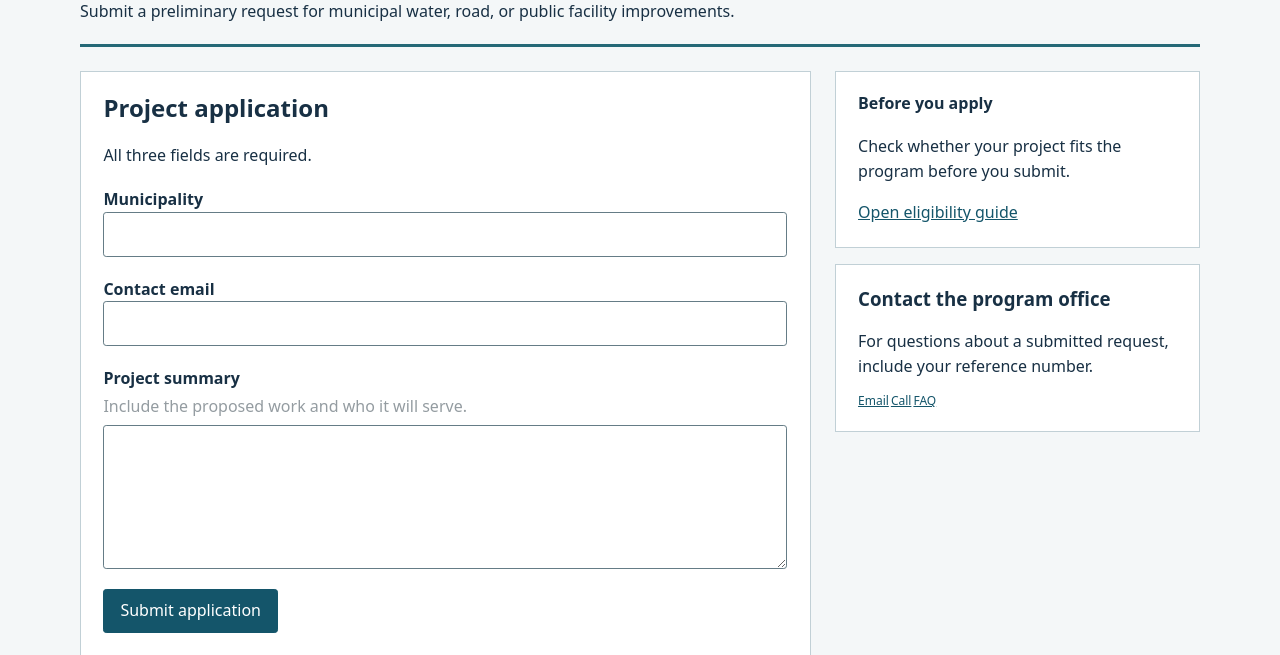
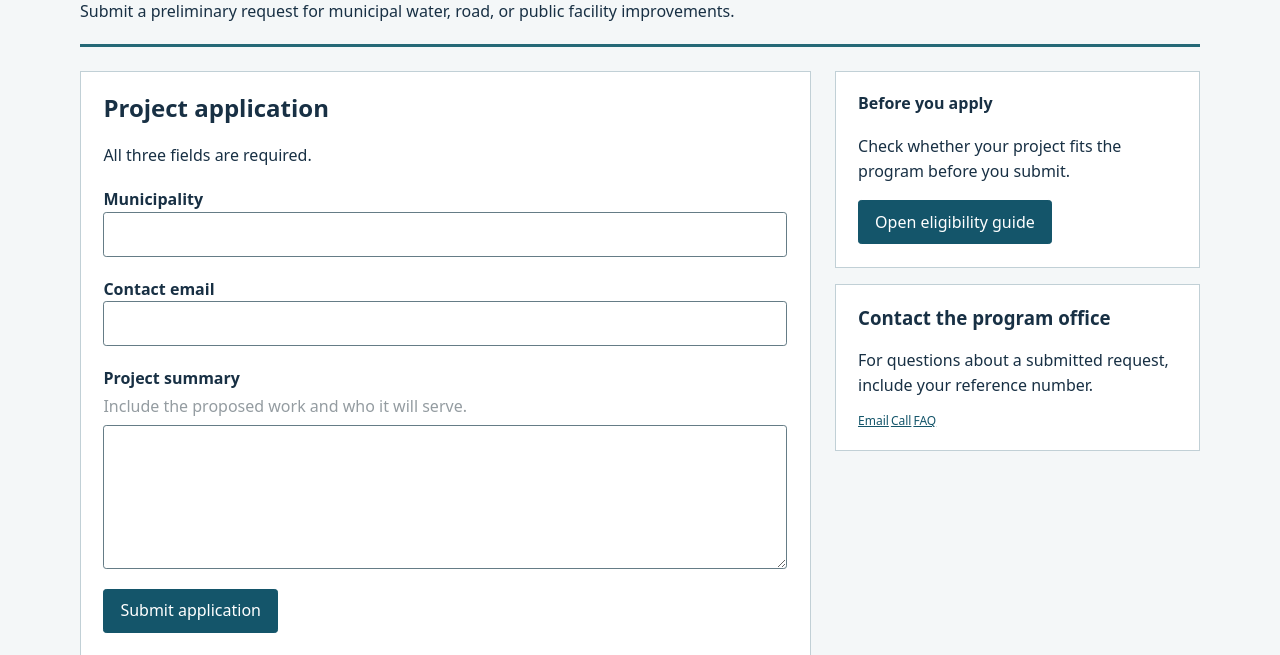
Before and after one commit to danielh-official/infrastructure-grant-portal, a PHP site: page / in a window 1280 px wide. Shown: the part 182-837 px from the top of the page. Run offline with PHP 8.4, Linux system fonts and the light colour scheme.

Commit message:
Make "Open eligibility guide" a button
Passes 'the keyboard can open and close the guide and return to its
control'

```diff
--- a/views/application.php
+++ b/views/application.php
@@ -51,10 +51,10 @@
             </form>
         </section>
         <aside aria-label="Applicant information">
-            <section>
+            <section id="before-you-apply">
                 <h4 id="requirements">Before you apply</h4>
                 <p>Check whether your project fits the program before you submit.</p>
-                <span class="help-trigger" data-help>Open eligibility guide</span>
+                <button class="help-trigger" data-help style="color:white;text-decoration:none;">Open eligibility guide</button>
             </section>
             <section id="contact">
                 <h3>Contact the program office</h3>
```
